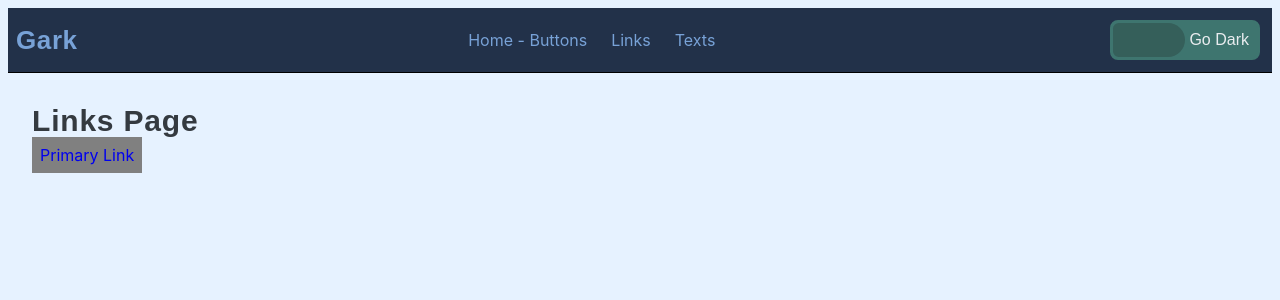
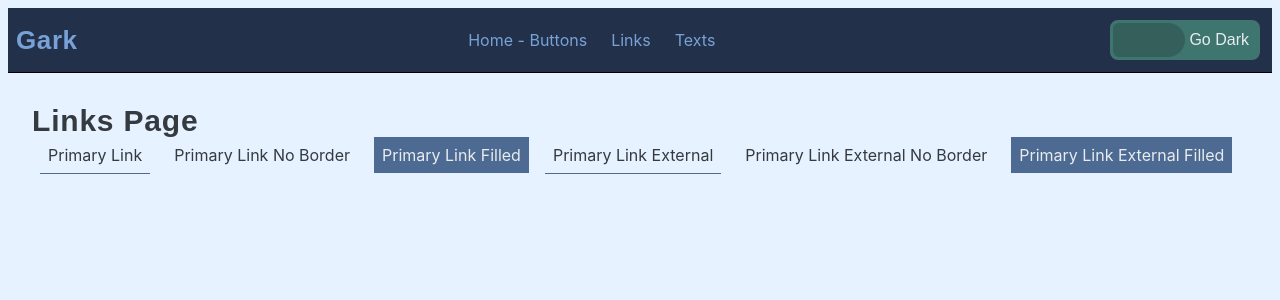
Before and after one commit to garkgodwin/gg-vite-components, a React (Vite) app: page /links in a window 1280 px wide. Shown: the top 300 px of the page. Built offline with nearby package versions, Linux system fonts and the light colour scheme.

Commit message:
updated props

```diff
--- a/src/assets/styles/components/link.css
+++ b/src/assets/styles/components/link.css
@@ -2,10 +2,13 @@
   /* Link Colors */
 
   /* Link & UI Elements */
-  /* -------------------------------------------------------------------PRIMARY - COLOR */
-  --lnk-primary-bg-color: var(--color-base-dark);
-  --lnk-primary-border-color: var(--color-base-dark);
-  --lnk-primary-txt-color: var(--system-gray-2);
+  /* PRIMARY - COLOR */
+  --lnk-primary-txt-color: var(--system-gray-8);
+  --lnk-primary-border-color: var(--color-base);
+  /* PRIMARY - COLOR - FILLED */
+  --lnk-primary-filled-txt-color: var(--system-gray-2);
+  --lnk-primary-filled-bg-color: var(--color-base);
+  --lnk-primary-filled-border-color: var(--color-base);
 }
 
 /* Dark Mode */
@@ -13,15 +16,40 @@
 }
 
 .lnk {
-  background-color: gray;
+  margin: 8px;
   padding: 8px;
   text-decoration: none;
+  border: none;
 }
 
-.lnk:visited {
-  color: aliceblue;
+.lnk-bordered {
+  border-bottom: 1px solid black;
 }
 
+/* PRIMARY */
+.lnk.lnk-primary {
+  color: var(--lnk-primary-txt-color);
+  border-color: var(--lnk-primary-border-color);
+}
+.lnk.lnk-primary.lnk-bordered {
+  border-color: var(--lnk-primary-filled-bg-color);
+}
+.lnk.lnk-primary.lnk-filled {
+  background-color: var(--lnk-primary-filled-bg-color);
+  color: var(--lnk-primary-filled-txt-color);
+}
+
+/* PRIMARY - VISITED */
+.lnk.lnk-primary.lnk-internal:visited {
+  color: var(--lnk-primary-txt-color);
+}
+/* PRIMARY - FILLED - VISITED */
+.lnk.lnk-primary.lnk-internal.lnk-filled:visited {
+  color: var(--lnk-primary-filled-txt-color);
+}
+
+.lnk-filled {
+}
 .lnk-active {
 }
 .lnk-sm {
--- a/src/components/Link.jsx
+++ b/src/components/Link.jsx
@@ -6,26 +6,38 @@ const GLink = ({ linkData, children }) => {
   const {
     variant = "primary",
     type = "internal",
+    target = "_self", // only use for external links
+    rel = "next", // only use for external links
     size = "sm",
+    filled = false,
+    bordered = true,
     to = "/",
     txt = "",
   } = linkData;
 
   if (type === "external") {
-    <a
-      href={to}
-      className={`lnk lnk-${variant} lnk-${size} lnk-${type}`}
-    >
-      {txt}
-      {children}
-    </a>;
+    return (
+      <a
+        href={to}
+        target={target}
+        rel={rel}
+        className={`lnk lnk-${variant} lnk-${size} lnk-${type} ${
+          filled ? "lnk-filled" : ""
+        } ${bordered ? "lnk-bordered" : ""}`}
+      >
+        {txt}
+        {children}
+      </a>
+    );
   }
   return (
     <NavLink
       to={to}
       className={(isActive) =>
-        `lnk lnk-${variant} lnk-${size} lnk-${type} lnk-${
-          isActive ? "active" : "inactive"
+        `lnk lnk-${variant} lnk-${size} lnk-${type} ${
+          filled ? "lnk-filled" : ""
+        } ${bordered ? "lnk-bordered" : ""} ${
+          isActive ? "lnk-active" : ""
         }`
       }
     >
--- a/src/samples/Links.jsx
+++ b/src/samples/Links.jsx
@@ -6,6 +6,45 @@ const Links = () => {
     <div className="links">
       <div className="links-sm">
         <Link linkData={{ to: "/", txt: "Primary Link" }} />
+        <Link
+          linkData={{
+            to: "/",
+            txt: "Primary Link No Border",
+            bordered: false,
+          }}
+        />
+        <Link
+          linkData={{
+            to: "/",
+            txt: "Primary Link Filled",
+            bordered: false,
+            filled: true,
+          }}
+        />
+        <Link
+          linkData={{
+            to: "https://google.com",
+            txt: "Primary Link External",
+            type: "external",
+          }}
+        />
+        <Link
+          linkData={{
+            to: "https://google.com",
+            txt: "Primary Link External No Border",
+            bordered: false,
+            type: "external",
+          }}
+        />
+        <Link
+          linkData={{
+            to: "https://google.com",
+            txt: "Primary Link External Filled",
+            bordered: false,
+            filled: true,
+            type: "external",
+          }}
+        />
       </div>
     </div>
   );
```
Also changed, not shown: src/components/rel-attribute-reference.md (added, +22 -0 lines).
